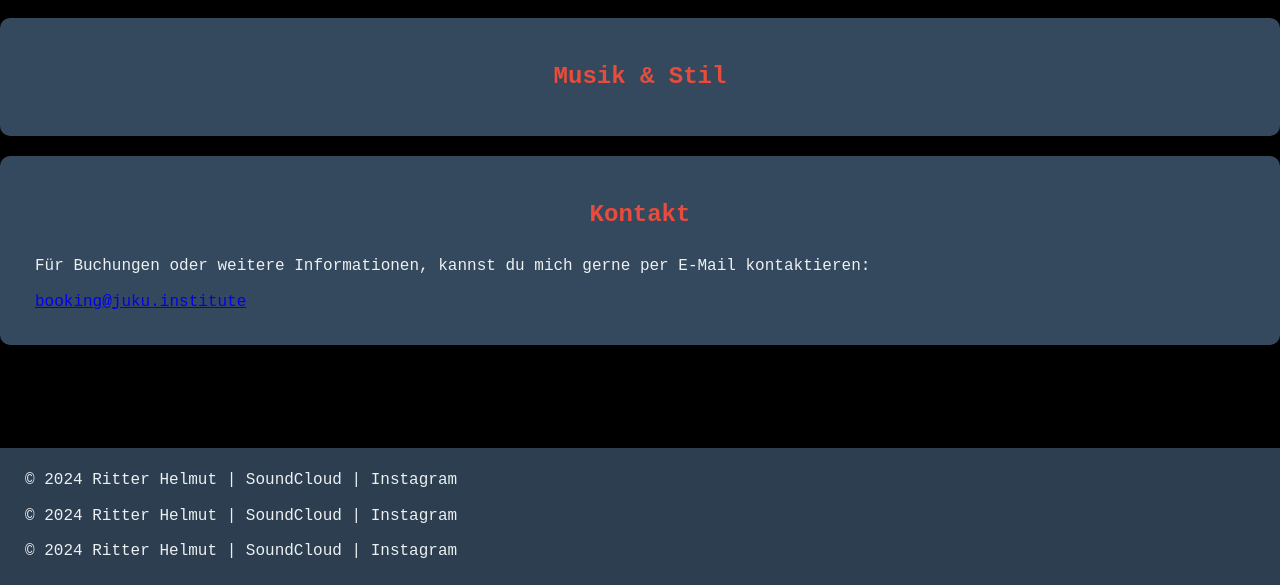
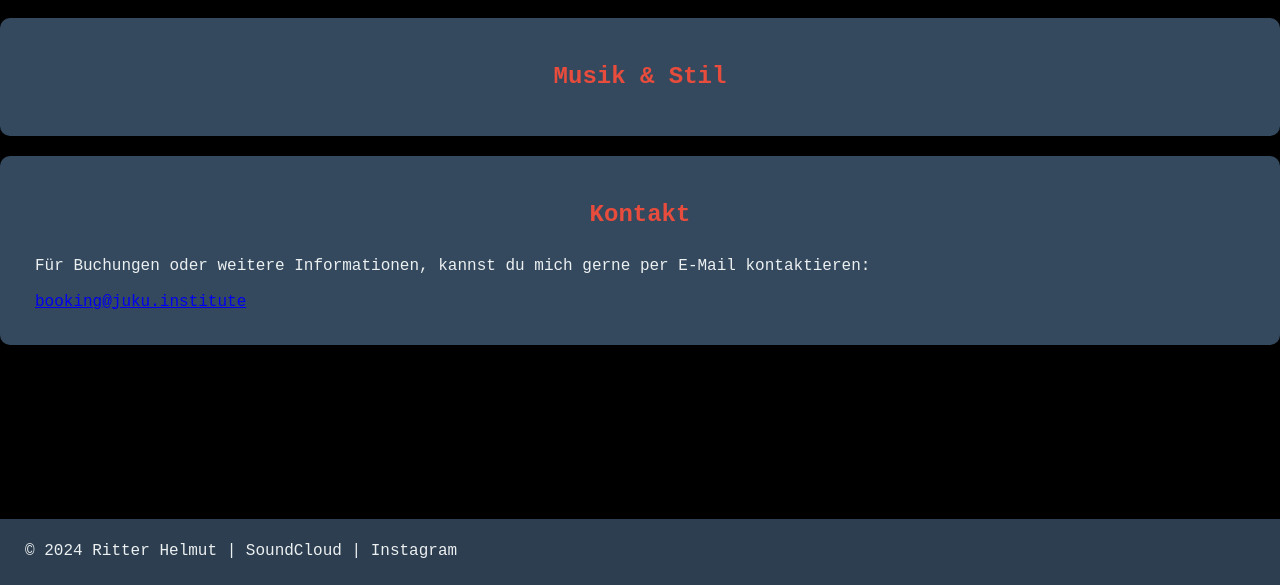
Before and after one commit to ritterhelmut/303, a plain HTML site: page index.html in a window 1280 px wide. Shown: the part 215-800 px from the top of the page. Drawn offline with Linux system fonts and the light colour scheme.

Commit message:
Update index.html

```diff
--- a/index.html
+++ b/index.html
@@ -114,8 +114,7 @@
     <!-- Footer -->
     <footer>
         <p>&copy; 2024 Ritter Helmut | <a href="https://www.soundcloud.com/ritterhelmut">SoundCloud</a> | <a href="https://www.instagram.com/ritterhelmut">Instagram</a></p>
-        <p>&copy; 2024 Ritter Helmut | <a href="https://www.soundcloud.com/ritterhelmut">SoundCloud</a> | <a href="https://www.instagram.com/ritterhelmut">Instagram</a></p>
-        <p>&copy; 2024 Ritter Helmut | <a href="https://www.soundcloud.com/ritterhelmut">SoundCloud</a> | <a href="https://www.instagram.com/ritterhelmut">Instagram</a></p>
+
     </footer>
 </body>
 </html>
```
